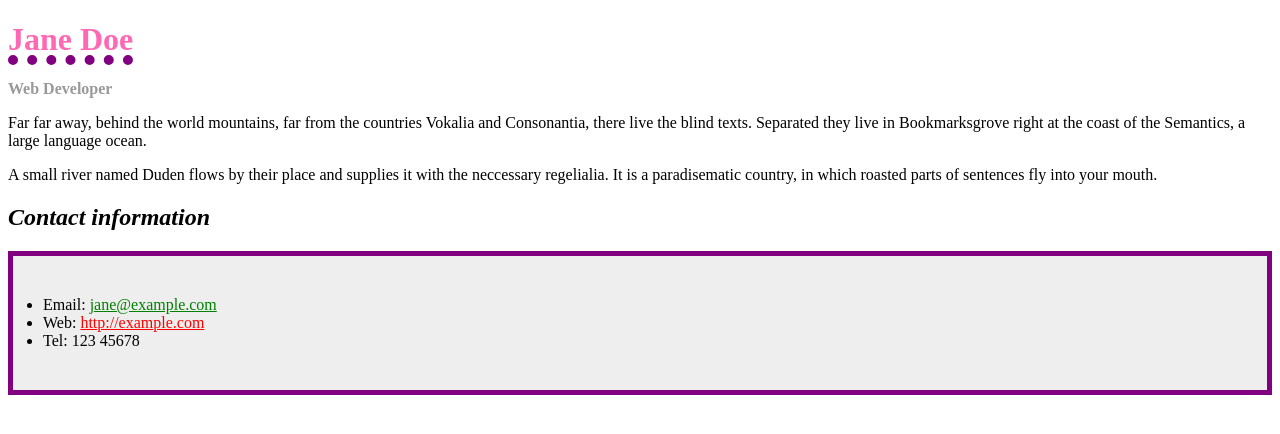
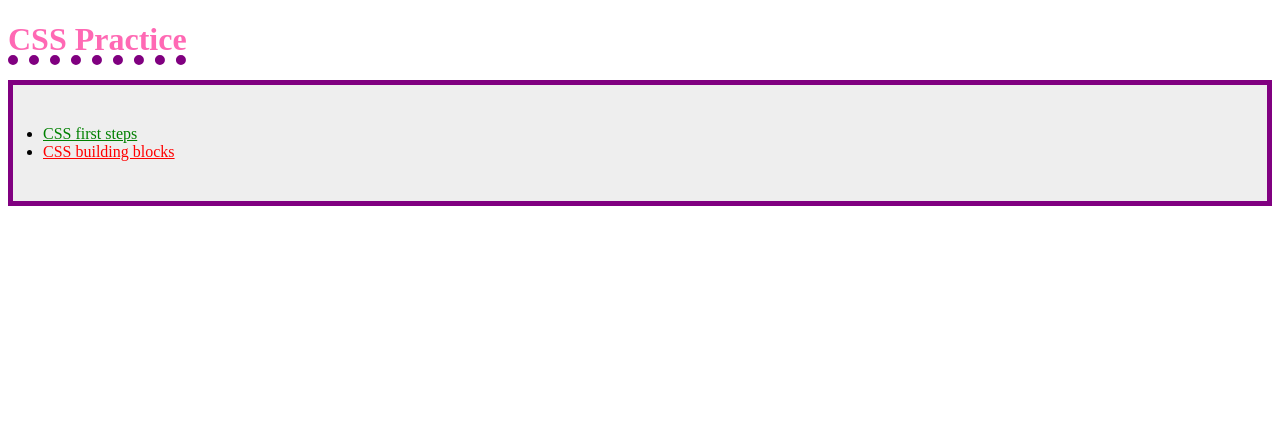
Before and after one commit to ryichk/css-practice, a website: page index.html in a window 1280 px wide. Drawn offline with Linux system fonts and the light colour scheme.

Commit message:
fix: index.html

```diff
--- a/index.html
+++ b/index.html
@@ -6,23 +6,10 @@
     <title>CSS Practice</title>
   </head>
   <body>
-    <h1>Jane Doe</h1>
-    <div class="job-title">Web Developer</div>
-    <p>Far far away, behind the world mountains, far from the countries Vokalia and
-      Consonantia, there live the blind texts. Separated they live in Bookmarksgrove right at
-      the coast of the Semantics, a large language ocean.
-    </p>
-
-    <p>A small river named Duden flows by their place and supplies it with the neccessary
-      regelialia. It is a paradisematic country, in which roasted parts of sentences fly into your
-      mouth.
-    </p>
-
-    <h2>Contact information</h2>
+    <h1>CSS Practice</h1>
     <ul>
-      <li>Email: <a href="mailto:jane@example.com">jane@example.com</a></li>
-      <li>Web: <a href="http://example.com">http://example.com</a></li>
-      <li>Tel: 123 45678</li>
+      <li><a href="/first-steps">CSS first steps</a></li>
+      <li><a href="/building-blocks">CSS building blocks</a></li>
     </ul>
   </body>
 </html>
```
Also changed, not shown: server.js (+8 -0 lines).
